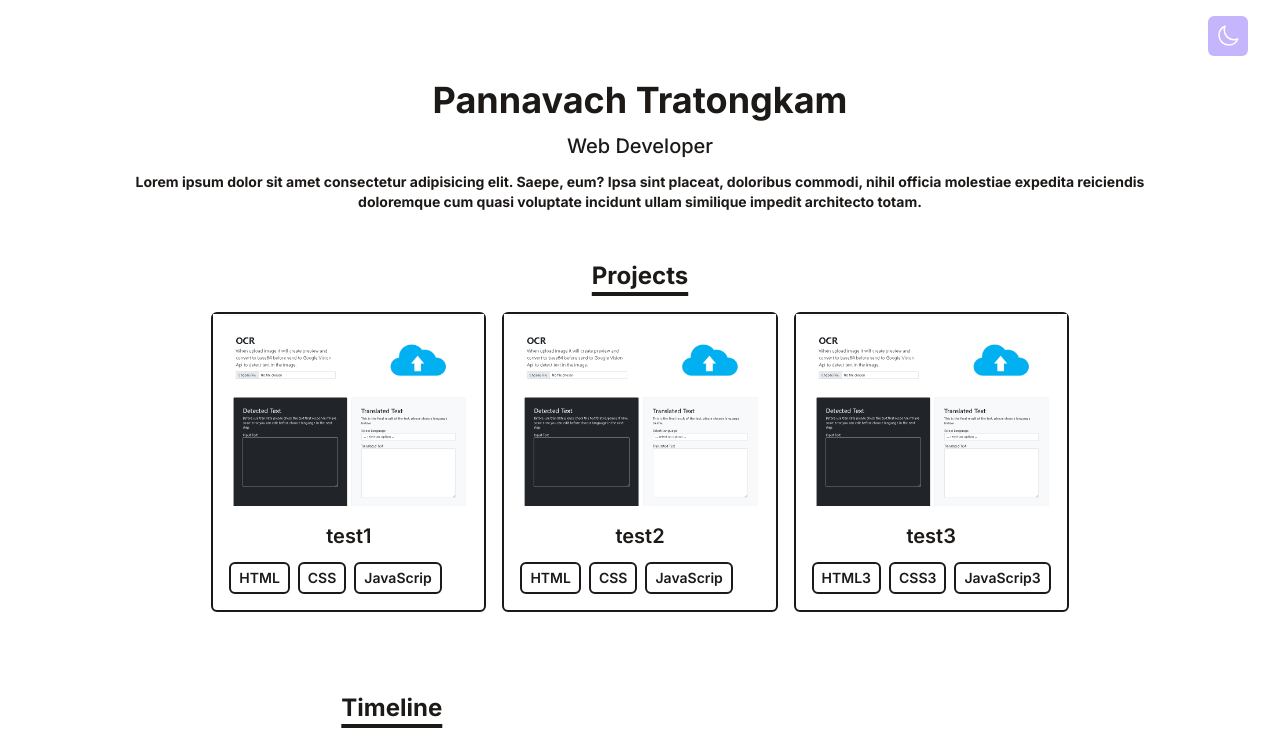
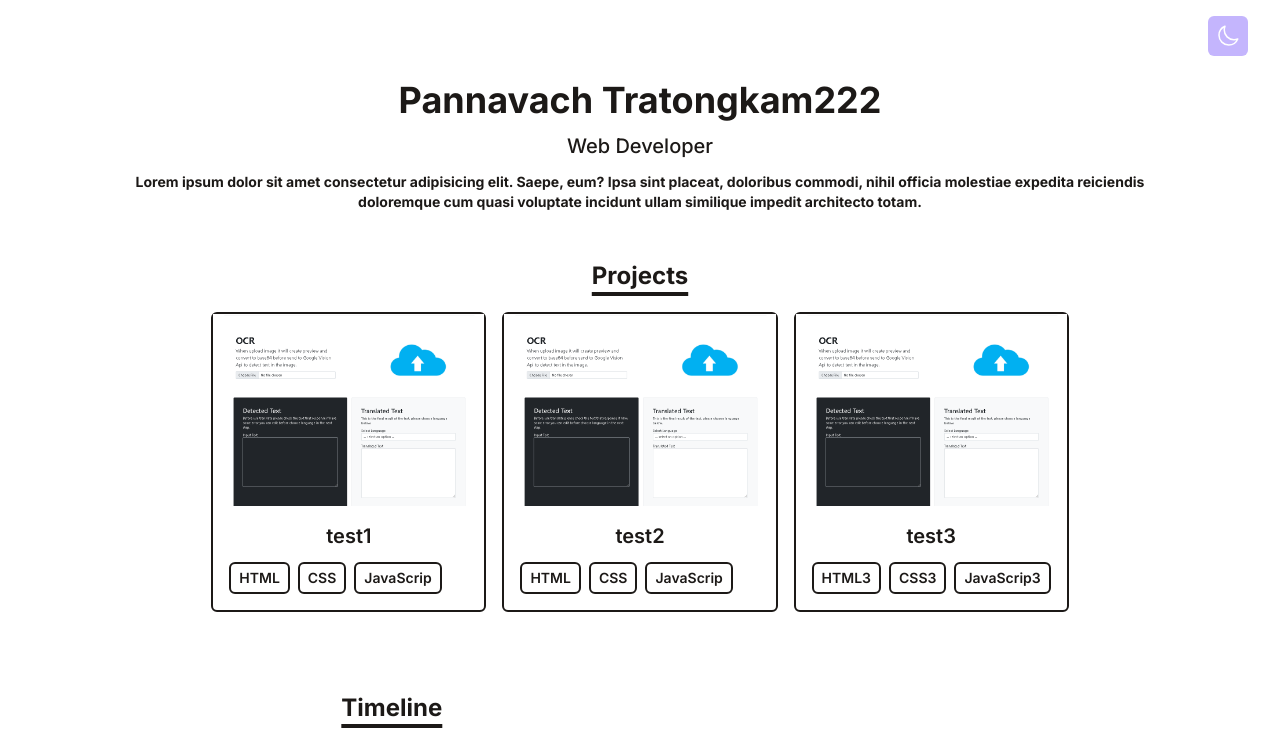
Before and after one commit to pnvttk/portfolio, a React (Vite) app: page / in a window 1280 px wide. Shown: the top 742 px of the page. Built offline with nearby package versions, Linux system fonts and the light colour scheme.

Commit message:
test: ci cd

```diff
--- a/src/components/Intro.jsx
+++ b/src/components/Intro.jsx
@@ -5,7 +5,7 @@ function Intro() {
         <div className="flex items-center justify-center flex-col text-center pt-20 pb-6">
             <h1 className="text-4xl md:text-7x
             dark:text-stone-100
-             mb-1 md:mb-3 font-bold">Pannavach Tratongkam</h1>
+             mb-1 md:mb-3 font-bold">Pannavach Tratongkam222</h1>
             <p className="text-base md:text-xl dark:text-stone-200 mb-3 font-medium">Web Developer</p>
             <p className="text-sm dark:text-stone-200 max-w-x1 mb-6 font-bold">Lorem ipsum dolor sit amet consectetur adipisicing elit. Saepe, eum? Ipsa sint placeat, doloribus commodi, nihil officia molestiae expedita reiciendis doloremque cum quasi voluptate incidunt ullam similique impedit architecto totam.</p>
         </div>
```
